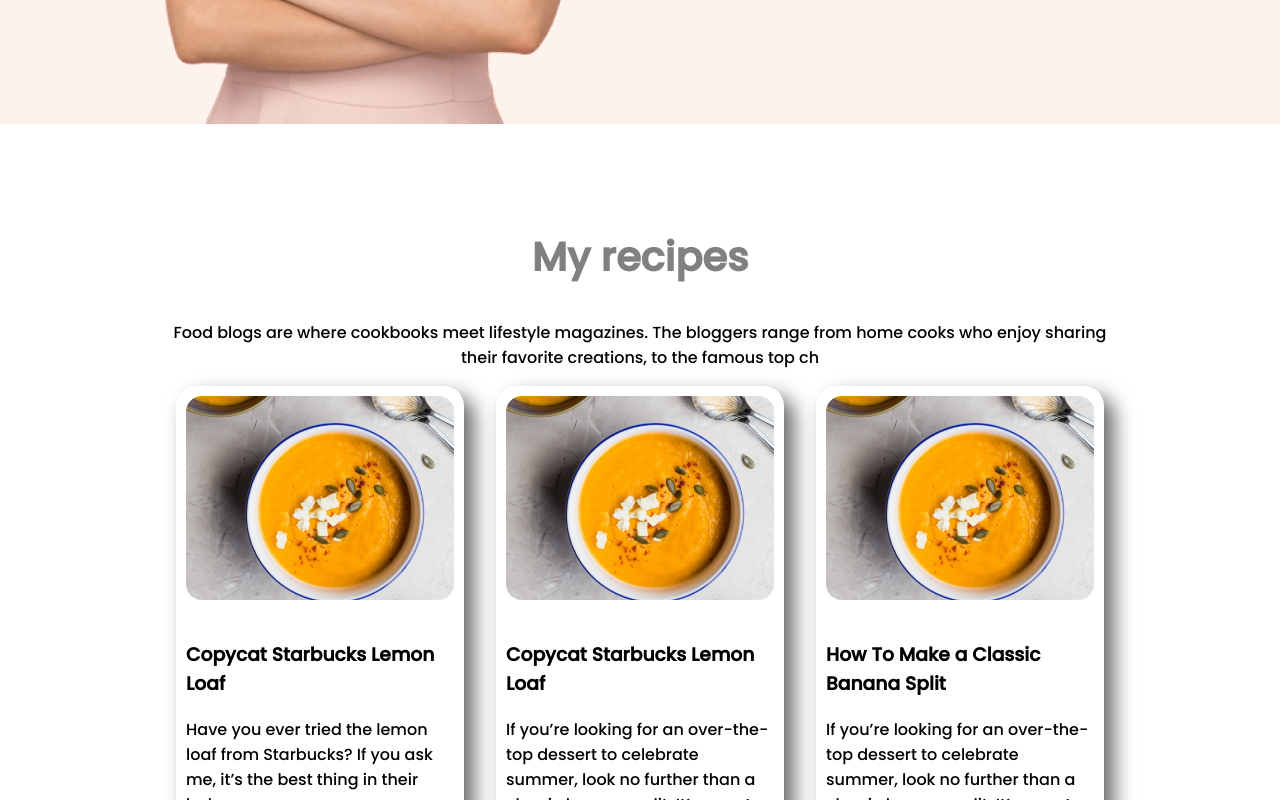
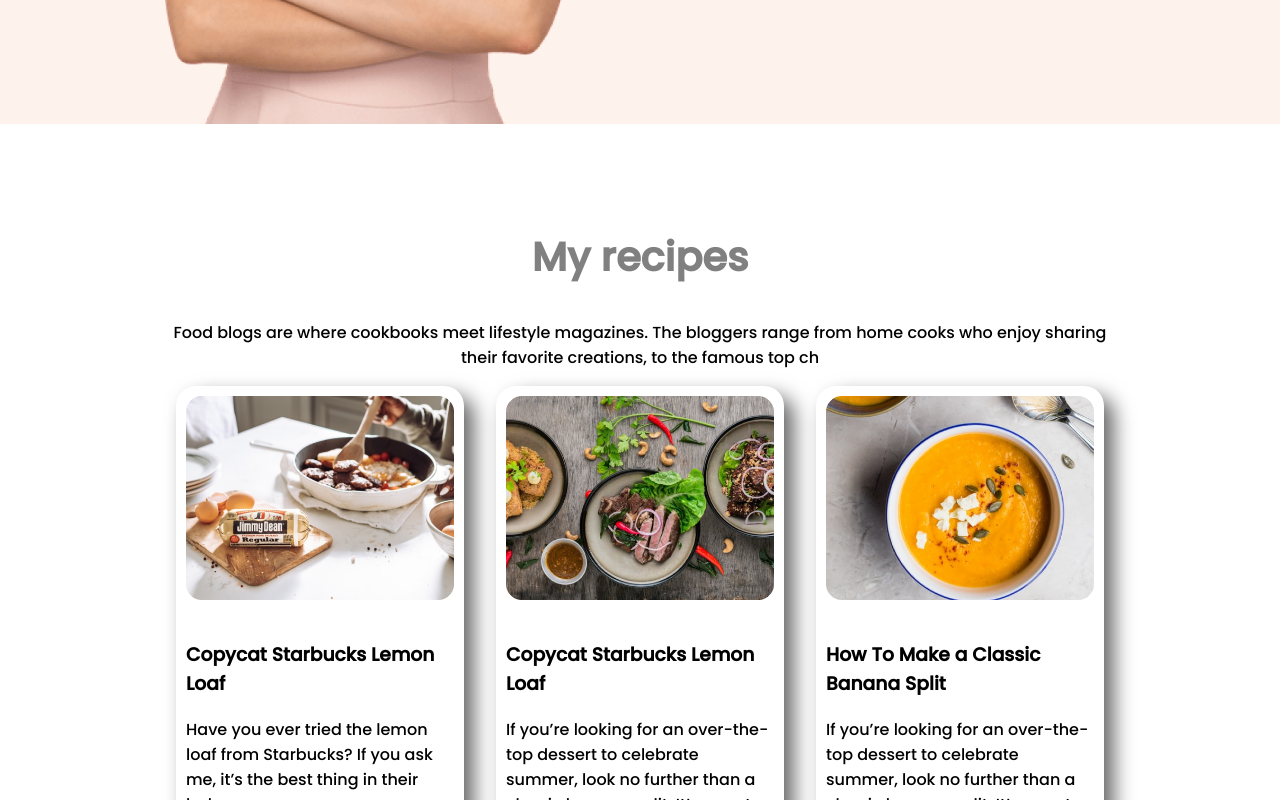
Before and after one commit to shamiurrahman/My-Food-Blog, a plain HTML site: page index.html in a window 1280 px wide. Shown: the part 1301-2101 px from the top of the page. Drawn offline with Linux system fonts and the light colour scheme.

Commit message:
image not show

```diff
--- a/index.html
+++ b/index.html
@@ -35,7 +35,7 @@
     <section class="about-bg bg-area">
         <div class="about container">
             <div class="image-area half-area">
-                <img src="images/Person.png" alt="">
+                <img src="Images/Person.png" alt="">
             </div>
             <div class="text-area half-area">
                 <h2>About Me</h2>
@@ -60,7 +60,7 @@
         <div class="recipe container">
             <div class="recipe-item">
                 <div class="img">
-                    <img src="images/03.jpg" alt="">
+                    <img src="Images/01.jpg" alt="">
                 </div>
                 <h3>Copycat Starbucks Lemon Loaf</h3>
                 <p>Have you ever tried the lemon loaf from Starbucks? If you ask me, it’s the best thing in their bakery
@@ -68,7 +68,7 @@
             </div>
             <div class="recipe-item">
                 <div class="img">
-                    <img src="images/03.jpg" alt="">
+                    <img src="Images/02.jpg" alt="">
                 </div>
                 <h3>Copycat Starbucks Lemon Loaf</h3>
                 <p>If you’re looking for an over-the-top dessert to celebrate summer, look no further than a classic
```
